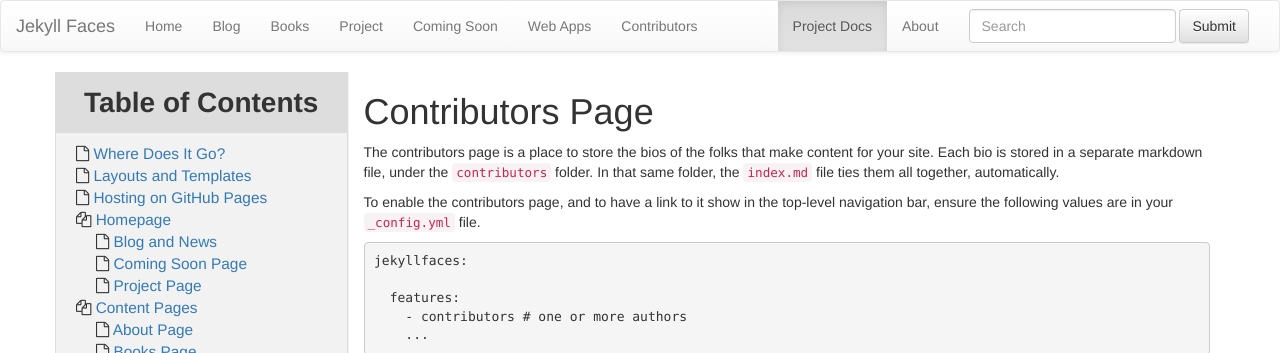
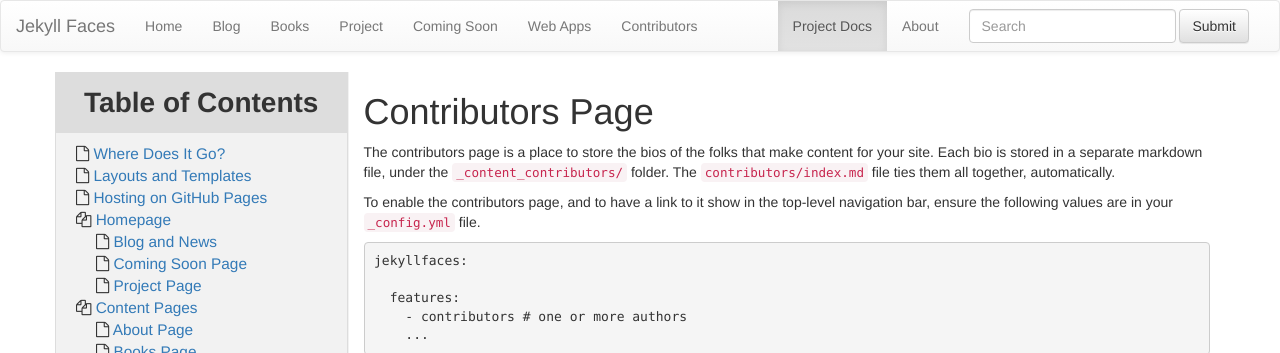
Before and after one commit to groundh0g/jekyllfaces, a Jekyll site: the page built from docs/10-content-pages/03-contributors.md, in a window 1280 px wide. Shown: the top 353 px of the page. Built offline with Jekyll 4.4.1, drawn with Linux system fonts in a browser that asks for light colours.

Commit message:
updates to docs

```diff
--- a/docs/10-content-pages/03-contributors.md
+++ b/docs/10-content-pages/03-contributors.md
@@ -3,7 +3,7 @@
 title: "Contributors Page"
 ---
 
-The contributors page is a place to store the bios of the folks that make content for your site. Each bio is stored in a separate markdown file, under the `contributors` folder. In that same folder, the `index.md` file ties them all together, automatically.
+The contributors page is a place to store the bios of the folks that make content for your site. Each bio is stored in a separate markdown file, under the `_content_contributors/` folder. The `contributors/index.md` file ties them all together, automatically.
 
 To enable the contributors page, and to have a link to it show in the top-level navigation bar, ensure the following values are in your `_config.yml` file.
 
```
